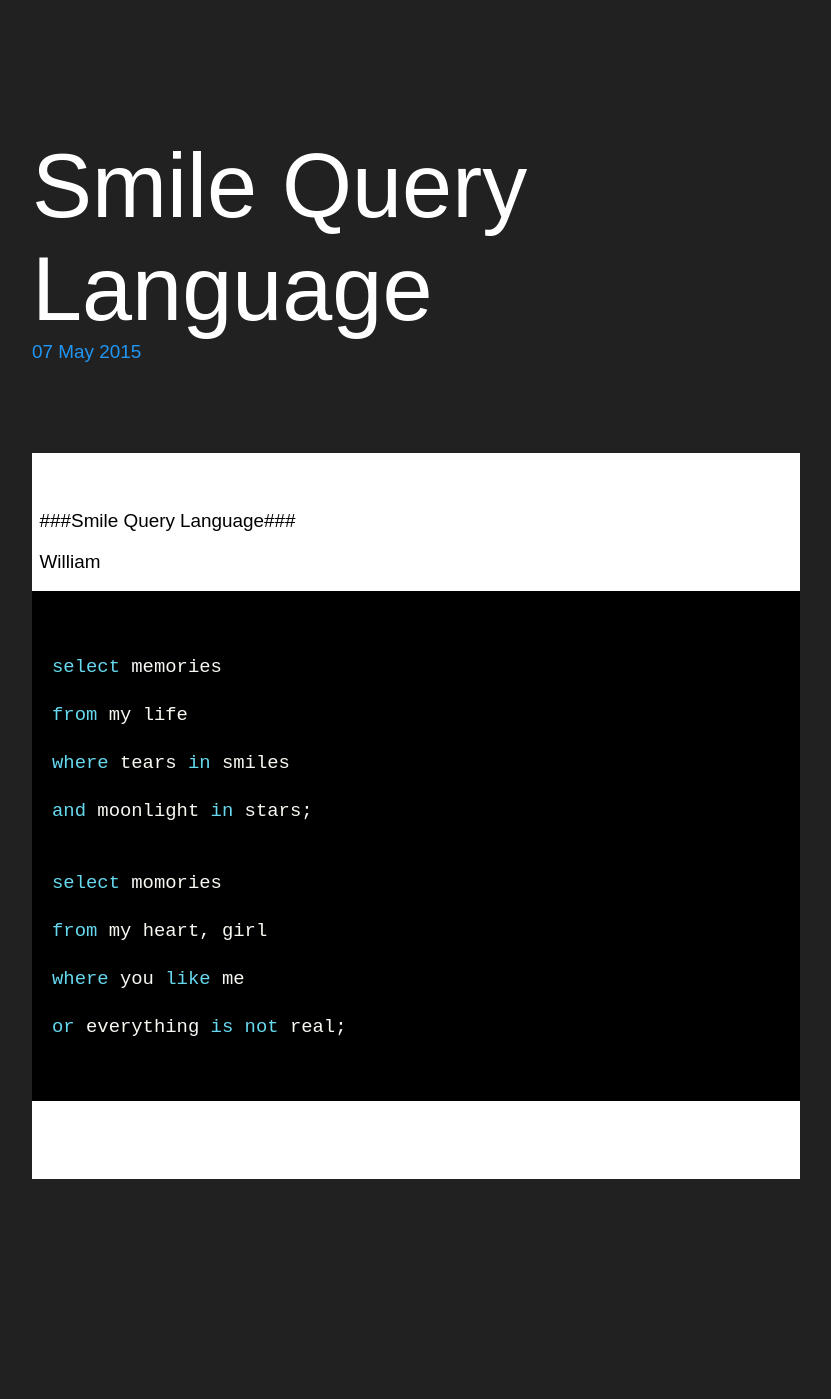
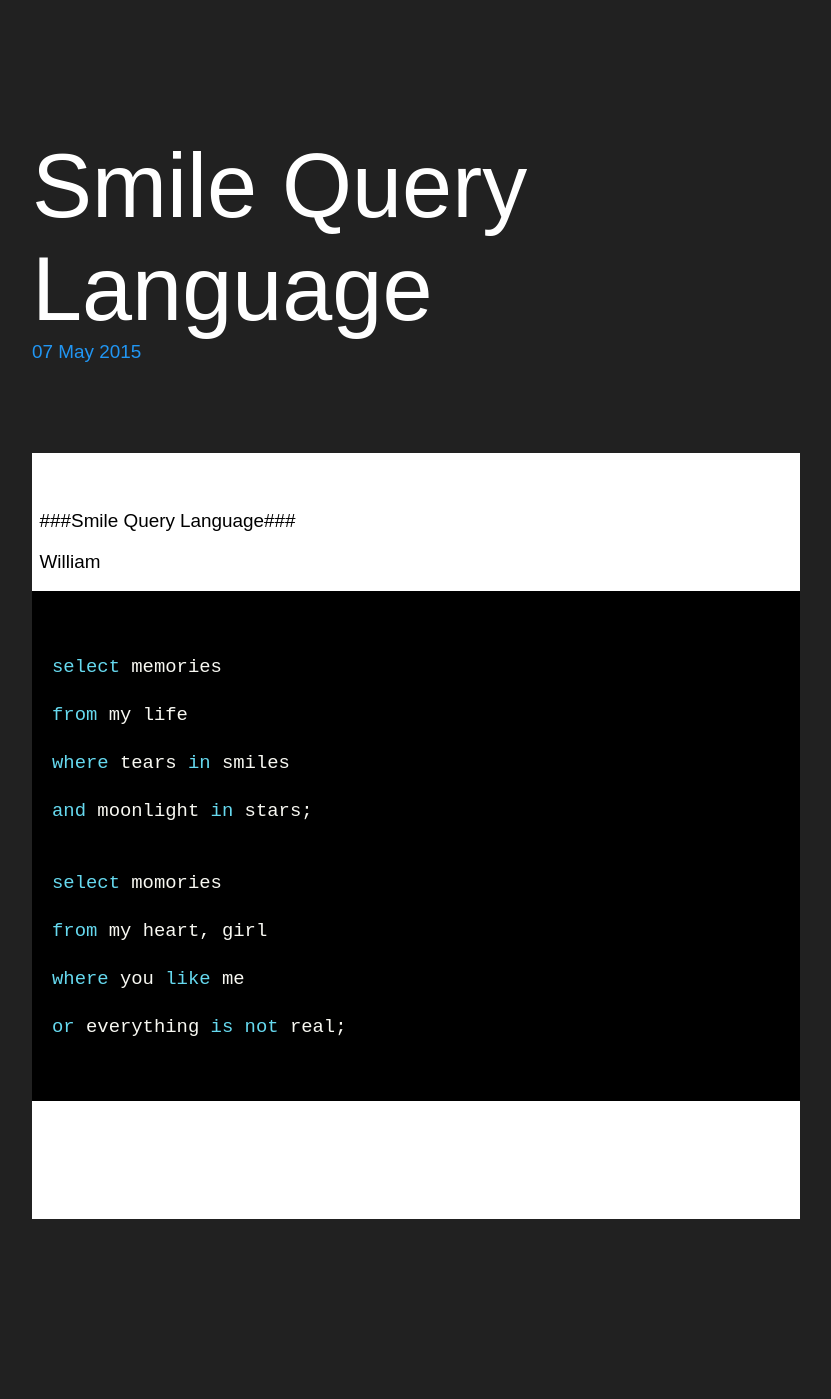
Before and after one commit to wenyuzhao/wenyuzhao.github.io, a Jekyll site: the page built from _posts/2015-05-07-20-58-Smile-Query-Language.md, in a window 1280 px wide. Shown: the whole page, without its empty margins (224-1055 px from the left). Built offline with Jekyll 4.4.1, drawn with Linux system fonts in a browser that asks for light colours; comment, search, counter and statistics services are not loaded; before the commit the page ends 1359 px from its top, so only the background shows below that.

Commit message:
Update disqus.html

```diff
--- a/_includes/disqus.html
+++ b/_includes/disqus.html
@@ -1,4 +1,4 @@
-<div id="disqus_thread" style="margin: 2.5rem 0;"></div>
+<div id="disqus_thread" style="margin: 5rem 0;"></div>
 
 <script type="text/javascript">
 /* * * CONFIGURATION VARIABLES: EDIT BEFORE PASTING INTO YOUR WEBPAGE * * */
```
